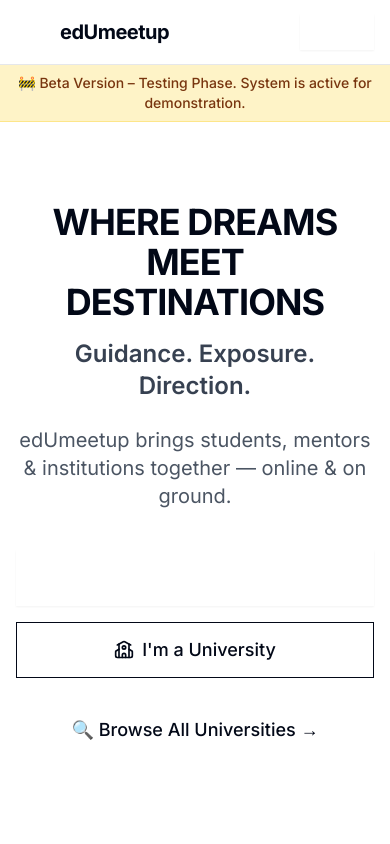
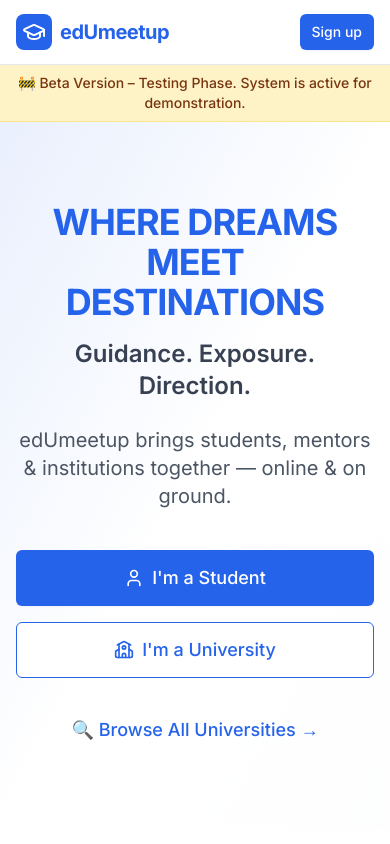
Before and after one commit to jmbuch19/edumeetup, a Next.js app: page / in a window 390 px wide. Shown: the top 844 px of the page. Built offline with nearby package versions, Linux system fonts and the light colour scheme; no server answers.

Commit message:
fix: global css regression - restore variables and ios fix

```diff
--- a/app/globals.css
+++ b/app/globals.css
@@ -6,23 +6,6 @@
   :root {
     --background: 0 0% 100%;
     --foreground: 222.2 84% 4.9%;
-    /* ... other vars ... */
-  }
-}
-
-@layer base {
-
-  /* Prevent iOS zoom on inputs */
-  @media screen and (max-width: 768px) {
-
-    input,
-    select,
-    textarea {
-      font-size: 16px !important;
-    }
-  }
-
-
 
     --card: 0 0% 100%;
     --card-foreground: 222.2 84% 4.9%;
@@ -82,6 +65,17 @@
     --ring: 212.7 26.8% 83.9%;
   }
 
+  /* Prevent iOS zoom on inputs */
+  @media screen and (max-width: 768px) {
+
+    input,
+    select,
+    textarea {
+      font-size: 16px !important;
+    }
+  }
+}
+
 @layer base {
   * {
     @apply border-border;
```
Lines whose indentation alone changed are shown as unchanged.
